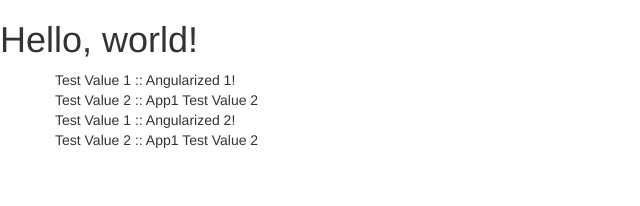
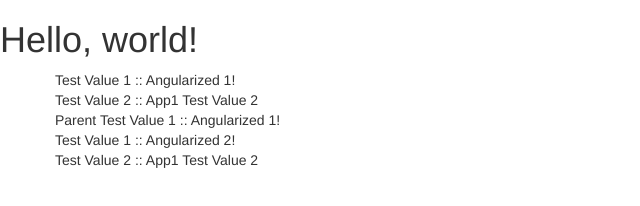
Before and after one commit to ArnabBanerji/angular_training, a website: page 00.html in a window 1280 px wide. Shown: the whole page, without its empty margins (0-640 px from the left). Drawn offline with nearby package versions, Linux system fonts and the light colour scheme.

Commit message:
Basic examples added.

```diff
--- a/00.html
+++ b/00.html
@@ -18,6 +18,7 @@
             <div>Test Value 1 :: {{testValue}}</div>
             <div>Test Value 2 :: {{testValue2}}</div>
             <div ng-controller="app2controller">
+                <div>Parent Test Value 1 :: {{$parent.testValue}}</div>
                 <div>Test Value 1 :: {{testValue}}</div>
                 <div>Test Value 2 :: {{testValue2}}</div>
             </div>
```
